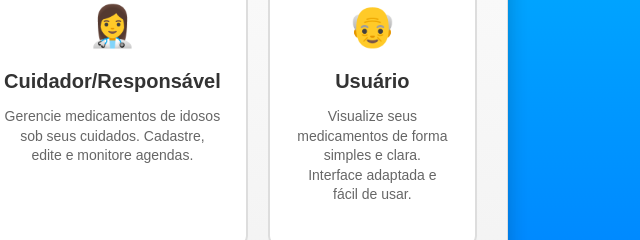
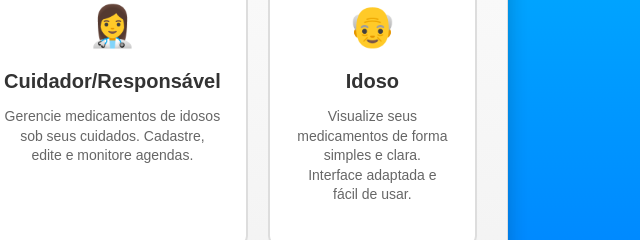
Before and after one commit to Richardy001/New-Medidoso, a plain HTML site: page registro-tipos.html in a window 1280 px wide. Shown: the part 333-573 px from the top of the page, 413-1053 px from the left. Drawn offline with Linux system fonts and the light colour scheme.

Commit message:
Nova versão
1. **Alteração no Cadastro:** Alterado o nome de 'usuário' para 'idoso' na criação de contas.

```diff
--- a/registro-tipos.html
+++ b/registro-tipos.html
@@ -1,3 +1,4 @@
+
 <!DOCTYPE html>
 <html lang="pt-BR">
 <head>
@@ -150,7 +151,7 @@
 
             <div class="tipo-card" id="card-idoso" onclick="selecionarTipo('idoso')">
                 <div class="icon">👴</div>
-                <h3>Usuário</h3>
+                <h3>Idoso</h3>
                 <p>Visualize seus medicamentos de forma simples e clara. Interface adaptada e fácil de usar.</p>
             </div>
         </div>
```
